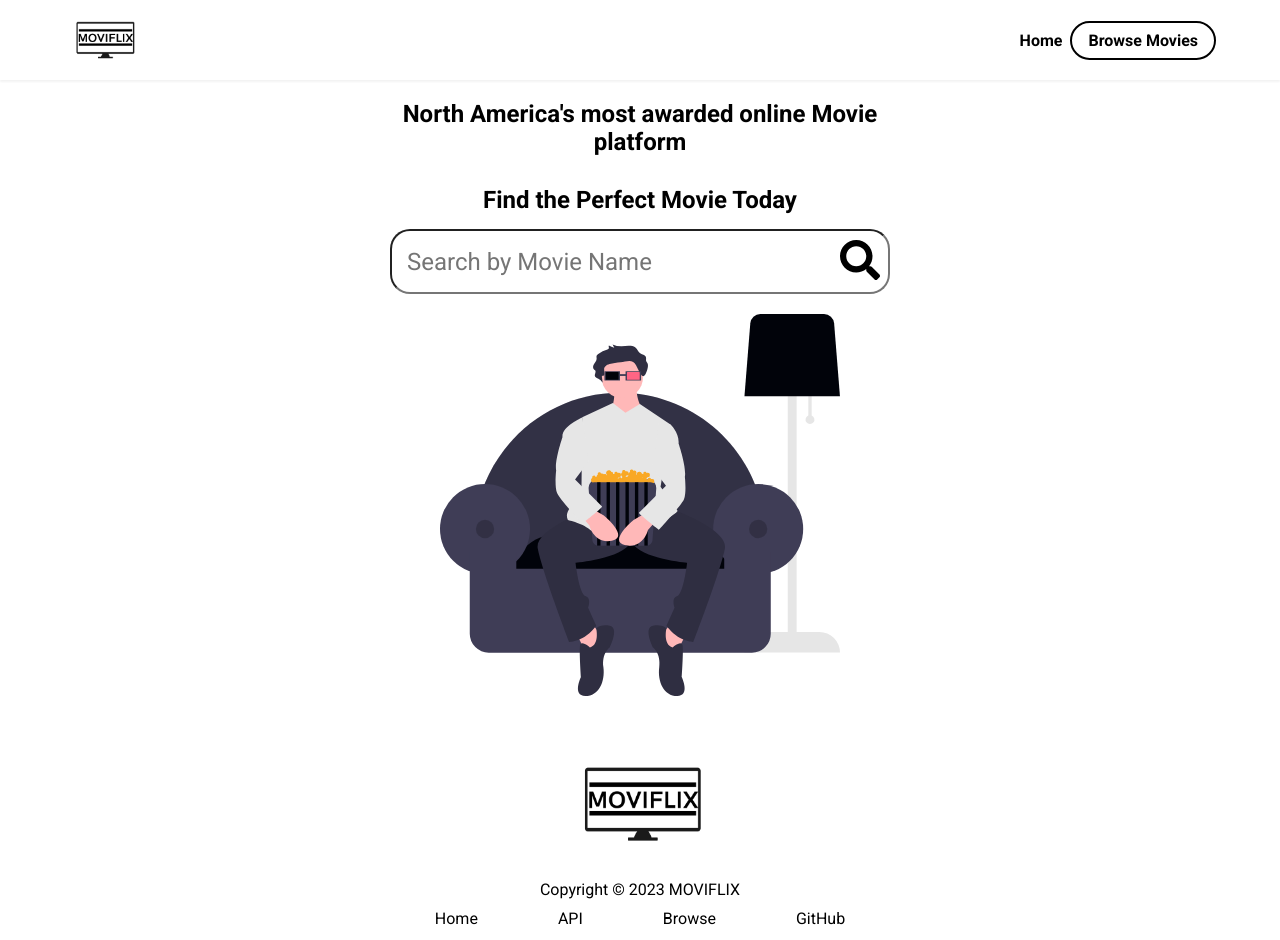
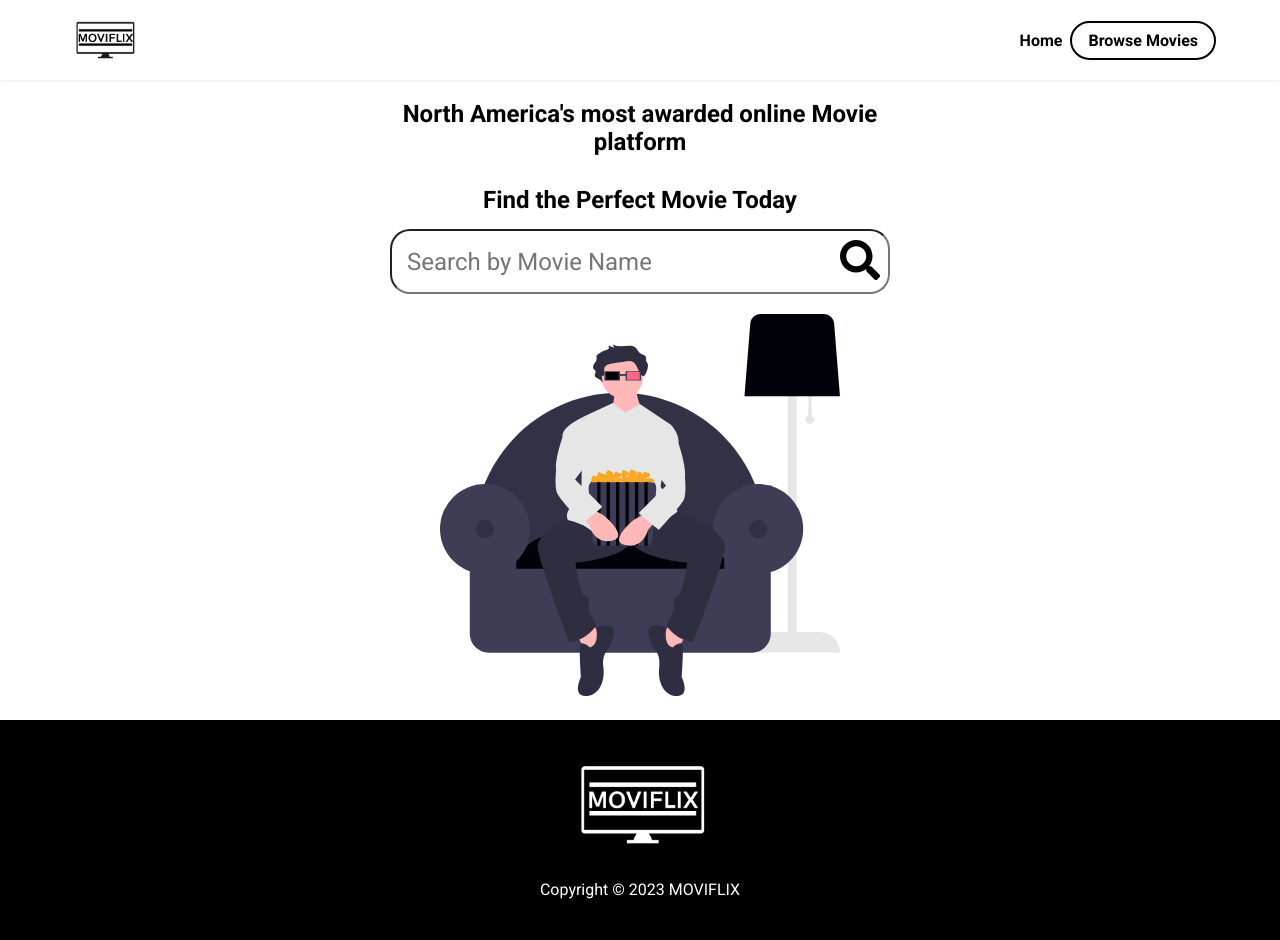
Before and after one commit to SethDimmer123/movie-api-react-app, a React (Create React App) app: page / in a window 1280 px wide. Shown: the top 940 px of the page. Built offline with nearby package versions, Linux system fonts and the light colour scheme.

Commit message:
initial commit

```diff
--- a/src/components/Footer.jsx
+++ b/src/components/Footer.jsx
@@ -1,5 +1,6 @@
 import React from 'react'
-import MoviFlixLogo from "../assets/Untitled design (1).png"
+import MoviFlixLogo from "../assets/MOVIFLIX (2).png"
+<assets />
 
 
 function Footer() {
--- a/src/index.css
+++ b/src/index.css
@@ -137,13 +137,12 @@ ul {
   /* FOOTER */
 
   footer{
-    background-color: white;
+    background-color:black;
   }
 
   .footer__logo{
     display: flex;
     justify-content: center;
-
   }
 
   .footer__logo--img{
@@ -153,7 +152,9 @@ ul {
   .footer__copyright{
     display: flex;
     justify-content: center;
-    margin-bottom: 10px;
+    margin-bottom: 40px;
+    color: white;
+
   }
 
   .footer__list{
@@ -162,6 +163,8 @@ ul {
   }
 
   .footer__link{
-    color: black;
+    color: white;
     margin: 0 40px;
+    padding-bottom:50px ;
+
   }
```
Also changed, not shown: src/assets/MOVIFLIX (2).png (added).
